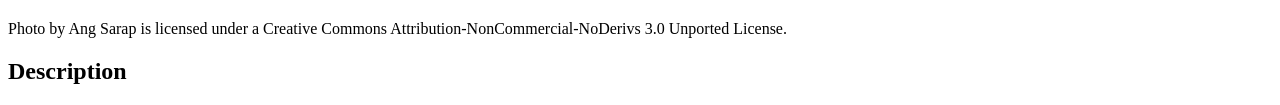
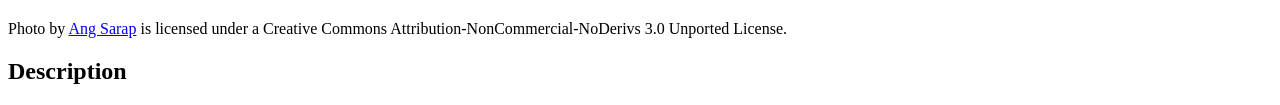
Before and after one commit to smashmouthallstar/odin-recipes, a plain HTML site: page recipes/general-tsos.html in a window 1280 px wide. Shown: the part 826-931 px from the top of the page. Drawn offline with Linux system fonts and the light colour scheme.

Commit message:
Add link to Ang Sarap for credit

```diff
--- a/recipes/general-tsos.html
+++ b/recipes/general-tsos.html
@@ -9,7 +9,7 @@
 	<a href="../index.html">Home</a>
 	<h1>General Tso's Chicken Recipe</h1>
 	<img src="../images/general-tsos.jpg" alt="Image of General Tsos Chicken">
-	<p>Photo by Ang Sarap is licensed under a Creative Commons Attribution-NonCommercial-NoDerivs 3.0 Unported License.</p>
+	<p>Photo by <a href="https://www.angsarap.net/">Ang Sarap</a> is licensed under a Creative Commons Attribution-NonCommercial-NoDerivs 3.0 Unported License.</p>
 	<h2>Description</h2>
 	<p>General Tso's Chicken, sometimes known as General Tao's chicken, is a sweet and spicy dish named after Zuo Zongtang (Tso Tsung-t'ang).</p>
 	<p>It consists of breaded chicken complete with a hot-sweet and sticky sauce. This dish goes well with sides such as broccoli, drief whole chili peppers, and a healthy serving of garlic.</p>
```
